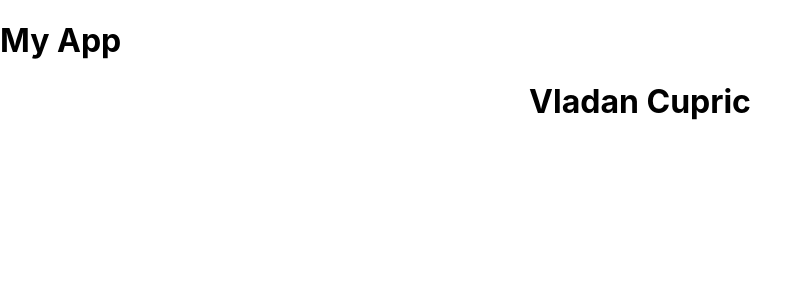
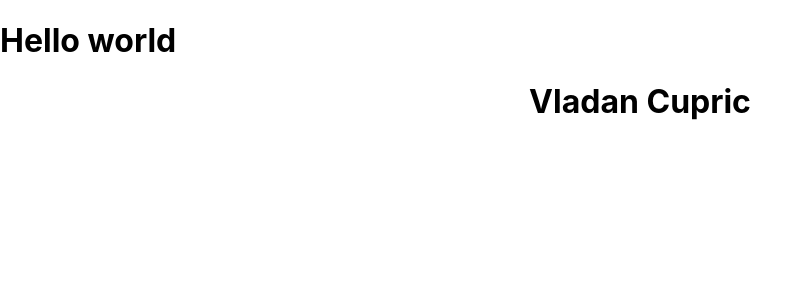
Before and after one commit to VladanStar/ExercisesReact, a React (Create React App) app in the folder exercises01/: page / in a window 1280 px wide. Shown: the top 300 px of the page, without its empty margins (0-811 px from the left). Built offline with nearby package versions, Linux system fonts and the light colour scheme.

Commit message:
New commits props

```diff
--- a/exercises01/src/App.js
+++ b/exercises01/src/App.js
@@ -5,7 +5,7 @@ import Header from './components/Header';
 function App() {
   return (
    <>
-   <Header />
+   <Header  text="Hello world"/>
     <div className="App">
     <h1>Vladan Cupric</h1>
 
--- a/exercises01/src/components/Header.js
+++ b/exercises01/src/components/Header.js
@@ -1,10 +1,10 @@
 import React from 'react'
 
-function Header() {
+function Header(props) {
   return (
   <header>
     <div className="container">
-        <h1>My App</h1>
+        <h1>{props.text}</h1>
     </div>
   </header>
   )
```
